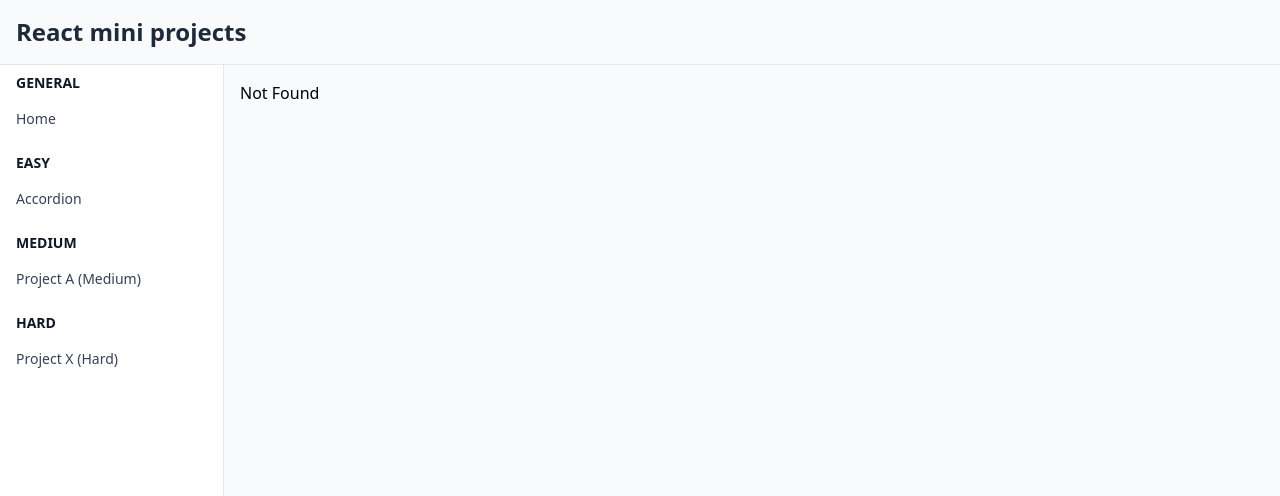
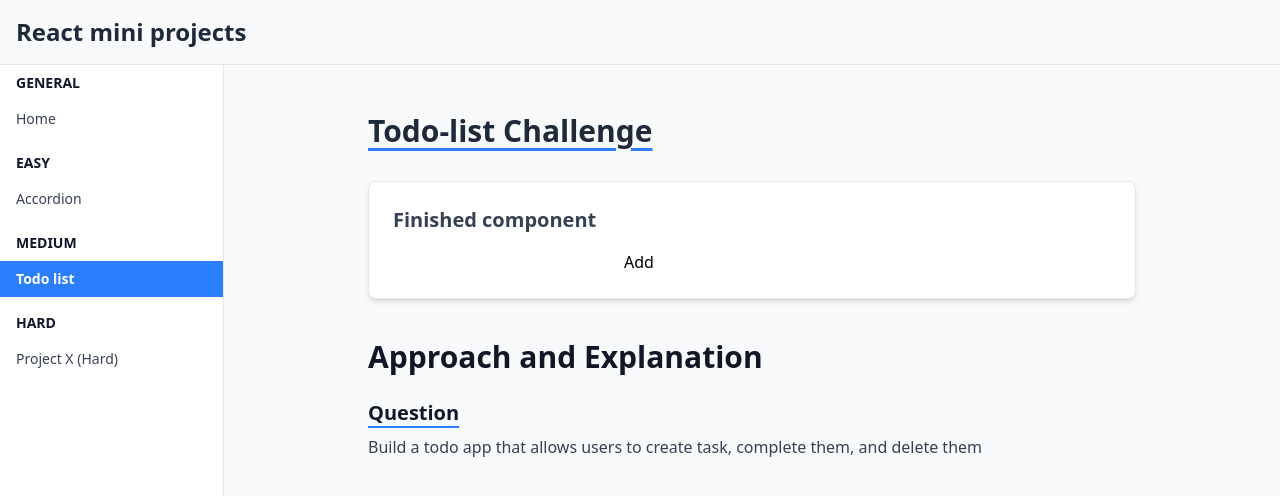
Before and after one commit to antman999/fe-challenges, a React (Vite) app: page /medium/todolist in a window 1280 px wide. Before the commit this address had no page. Shown: the top 496 px of the page. Built offline with nearby package versions, Linux system fonts and the light colour scheme.

Commit message:
started todo list

```diff
--- a/navLinks.ts
+++ b/navLinks.ts
@@ -9,7 +9,7 @@ export const navLinks = [
   },
   {
     section: "Medium",
-    links: [{ to: "/medium/project-a", label: "Project A (Medium)" }],
+    links: [{ to: "/medium/todolist", label: "Todo list" }],
   },
   {
     section: "Hard",
--- a/src/components/easy/accordion/Accordion.tsx
+++ b/src/components/easy/accordion/Accordion.tsx
@@ -21,7 +21,7 @@ export function AccordionComponent() {
         return (
           <div key={accordionItem.value} className="my-3 p-1">
             <button
-              className={`text-md font-semibold w-full ${isExpanded && "text-indigo-600"}`}
+              className={`text-md font-semibold w-full cursor-pointer ${isExpanded && "text-indigo-600"}`}
               onClick={() => handleSectionToggle(accordionItem.value)}
             >
               <span className="flex border-b border-b-indigo-600">
--- a/src/components/easy/accordion/accordionMarkdown.md
+++ b/src/components/easy/accordion/accordionMarkdown.md
@@ -22,3 +22,7 @@ Build an Accordion component that displays a list of vertically stacked sections
 6. To be semantic our title should be a button and the content should be hidden as a `p` tag unless `isExpanded` is true.
 7. How do we handle the toggle? add an `onClick` to the button this callback function should take the id of the clicked title.
 8. The function should create a copy of state and we can check if the set has the identifier that means it's opened and we need to close it/remove it from state. Otherwise add it to state and update the entire state.
+
+## Improvements
+
+This is just a base level component that can be improved a lot. One major improvement that will be handled in the hard section will be allowing for keyboard operations and better a11y.
--- /dev/null
+++ b/src/components/medium/todo-list/TodoList.tsx
@@ -0,0 +1,10 @@
+export function TodoList() {
+  return (
+    <>
+      <form>
+        <input type="text" />
+        <button type="submit">Add</button>
+      </form>
+    </>
+  );
+}
--- /dev/null
+++ b/src/components/medium/todo-list/todoListMarkdown.md
@@ -0,0 +1,5 @@
+# Approach and Explanation
+
+## Question
+
+Build a todo app that allows users to create task, complete them, and delete them
--- a/src/routeTree.gen.ts
+++ b/src/routeTree.gen.ts
@@ -12,6 +12,7 @@
 
 import { Route as rootRoute } from './routes/__root'
 import { Route as IndexImport } from './routes/index'
+import { Route as MediumTodolistImport } from './routes/medium/todolist'
 import { Route as EasyAccordionImport } from './routes/easy/accordion'
 
 // Create/Update Routes
@@ -19,6 +20,12 @@ import { Route as EasyAccordionImport } from './routes/easy/accordion'
 const IndexRoute = IndexImport.update({
   id: '/',
   path: '/',
+  getParentRoute: () => rootRoute,
+} as any)
+
+const MediumTodolistRoute = MediumTodolistImport.update({
+  id: '/medium/todolist',
+  path: '/medium/todolist',
   getParentRoute: () => rootRoute,
 } as any)
 
@@ -46,6 +53,13 @@ declare module '@tanstack/react-router' {
       preLoaderRoute: typeof EasyAccordionImport
       parentRoute: typeof rootRoute
     }
+    '/medium/todolist': {
+      id: '/medium/todolist'
+      path: '/medium/todolist'
+      fullPath: '/medium/todolist'
+      preLoaderRoute: typeof MediumTodolistImport
+      parentRoute: typeof rootRoute
+    }
   }
 }
 
@@ -54,36 +68,41 @@ declare module '@tanstack/react-router' {
 export interface FileRoutesByFullPath {
   '/': typeof IndexRoute
   '/easy/accordion': typeof EasyAccordionRoute
+  '/medium/todolist': typeof MediumTodolistRoute
 }
 
 export interface FileRoutesByTo {
   '/': typeof IndexRoute
   '/easy/accordion': typeof EasyAccordionRoute
+  '/medium/todolist': typeof MediumTodolistRoute
 }
 
 export interface FileRoutesById {
   __root__: typeof rootRoute
   '/': typeof IndexRoute
   '/easy/accordion': typeof EasyAccordionRoute
+  '/medium/todolist': typeof MediumTodolistRoute
 }
 
 export interface FileRouteTypes {
   fileRoutesByFullPath: FileRoutesByFullPath
-  fullPaths: '/' | '/easy/accordion'
+  fullPaths: '/' | '/easy/accordion' | '/medium/todolist'
   fileRoutesByTo: FileRoutesByTo
-  to: '/' | '/easy/accordion'
-  id: '__root__' | '/' | '/easy/accordion'
+  to: '/' | '/easy/accordion' | '/medium/todolist'
+  id: '__root__' | '/' | '/easy/accordion' | '/medium/todolist'
   fileRoutesById: FileRoutesById
 }
 
 export interface RootRouteChildren {
   IndexRoute: typeof IndexRoute
   EasyAccordionRoute: typeof EasyAccordionRoute
+  MediumTodolistRoute: typeof MediumTodolistRoute
 }
 
 const rootRouteChildren: RootRouteChildren = {
   IndexRoute: IndexRoute,
   EasyAccordionRoute: EasyAccordionRoute,
+  MediumTodolistRoute: MediumTodolistRoute,
 }
 
 export const routeTree = rootRoute
@@ -97,7 +116,8 @@ export const routeTree = rootRoute
       "filePath": "__root.tsx",
       "children": [
         "/",
-        "/easy/accordion"
+        "/easy/accordion",
+        "/medium/todolist"
       ]
     },
     "/": {
@@ -105,6 +125,9 @@ export const routeTree = rootRoute
     },
     "/easy/accordion": {
       "filePath": "easy/accordion.tsx"
+    },
+    "/medium/todolist": {
+      "filePath": "medium/todolist.tsx"
     }
   }
 }
--- /dev/null
+++ b/src/routes/medium/todolist.tsx
@@ -0,0 +1,19 @@
+import { createFileRoute } from "@tanstack/react-router";
+import { TodoList } from "@/components/medium/todo-list/TodoList";
+import todoListMarkdown from "@/components/medium/todo-list/todoListMarkdown.md?raw";
+
+import ChallengeLayout from "@/layouts/ChallengeLayout";
+
+export const Route = createFileRoute("/medium/todolist")({
+  component: TodoListChallengePage,
+});
+
+function TodoListChallengePage() {
+  return (
+    <ChallengeLayout
+      title="Todo-list Challenge"
+      component={<TodoList />}
+      markdown={todoListMarkdown}
+    />
+  );
+}
```
